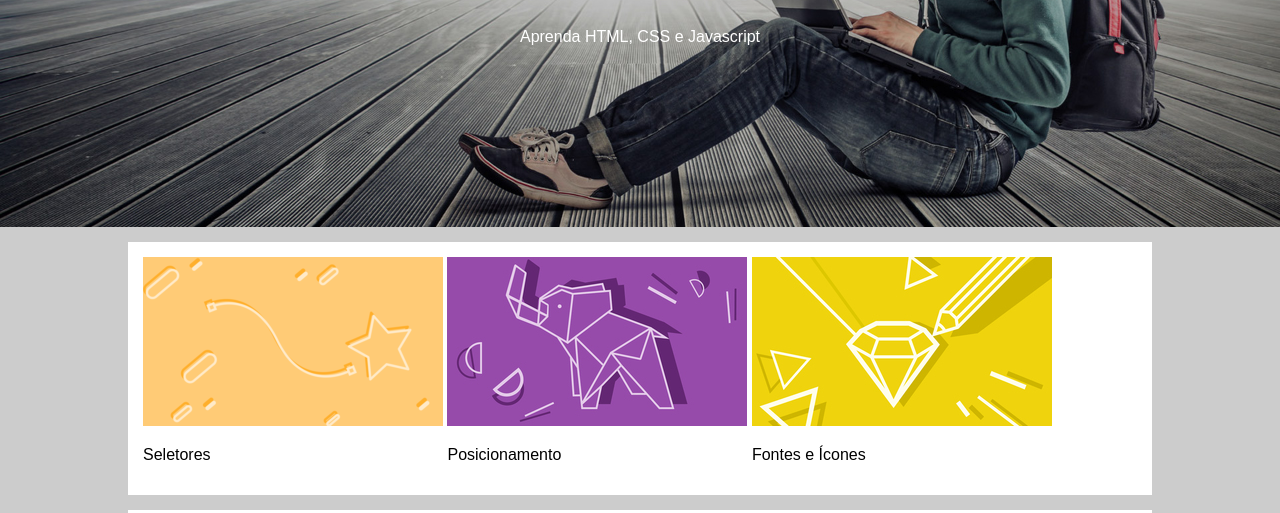
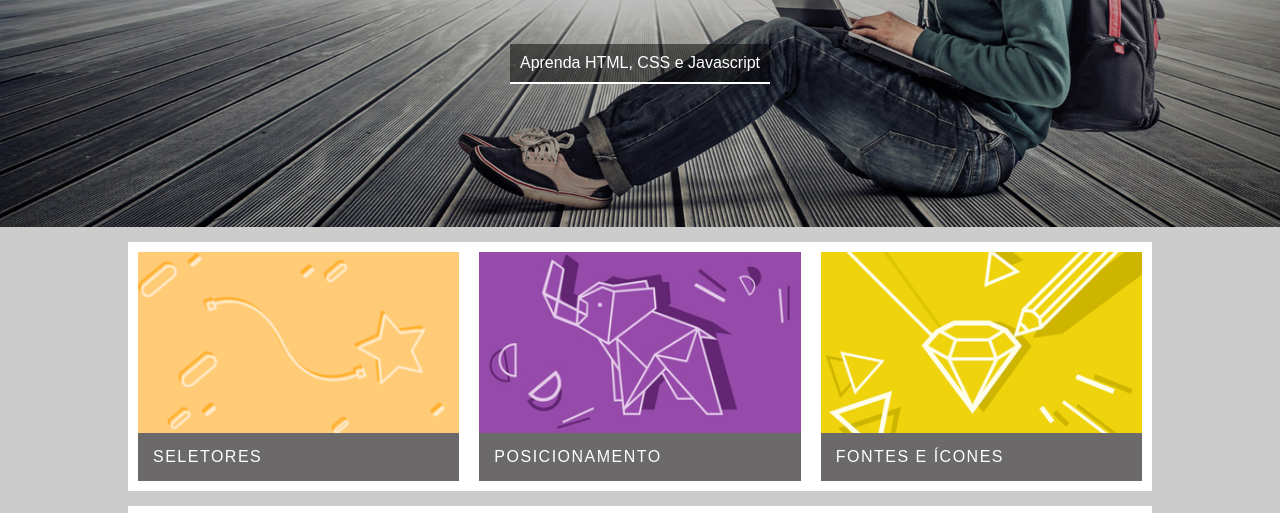
Before and after one commit to pedrofrog/HTML-CSS-JAVASCRIPT, a plain HTML site: page ProjetoCSS/index.html in a window 1280 px wide. Shown: the part 274-787 px from the top of the page. Drawn offline with Linux system fonts and the light colour scheme.

Commit message:
aula 34 - float e ajuste do primeiro projeto

```diff
--- a/ProjetoCSS/css/estilo.css
+++ b/ProjetoCSS/css/estilo.css
@@ -24,6 +24,13 @@ body{
     text-transform: uppercase;
     font-size: 46px;
     text-shadow: 3px 3px 2px #333 ; /* serve para dar sombreamento na fonte, recebe 4 valores, posição do eixo horizontal, eixo vertical, esfumaçamento e a cor da sombra*/
+}
+
+.hero-content p{
+    background-color: rgba(0,0,0, .5);
+    display: inline-block;
+    padding: 10px;
+    border-bottom: 2px solid white;
 }
 
 .hero nav ul{
@@ -60,12 +67,33 @@ main{
 
 .content-section{
     background-color: white;
-    padding: 15px;
+    padding: 10px;
     margin-top: 15px;
+    overflow: auto;
 }
 
 .card{
-    display: inline-block;
+    width: 32%;
+    float: left;
+
+}
+
+.card-1, .card-2{
+    margin-right: 2%;
+}
+
+.card img{
+    width: 100%;
+    display:block;
+}
+
+.card p{
+    background-color: rgb(107, 105, 105);
+    color: white;
+    margin: 0;
+    padding: 15px;
+    text-transform: uppercase;
+    letter-spacing: 1.5px;
 }
 
 .content-header h2{
--- a/ProjetoCSS/index.html
+++ b/ProjetoCSS/index.html
@@ -30,17 +30,17 @@
         <main>
 
         <section class="content-section" >
-            <div class="card">
+            <div class="card card-1">
                 <img src="imagens/card_01.png" alt="">
                 <p>Seletores</p>
             </div>
 
-            <div class="card">
+            <div class="card card-2">
                 <img src="imagens/card_02.jpg" alt="">
                 <p>Posicionamento</p>
             </div>
 
-            <div class="card">
+            <div class="card card-3">
                 <img src="imagens/card_03.jpg" alt="">
                 <p>Fontes e Ícones</p>
             </div>
@@ -64,6 +64,6 @@
             <p>Copyright &copy; 2016</p>
         </footer>
         </div>
-    </body>S
+    </body>
 
 </html>
```
Also changed, not shown: 11_float.html (added, +78 -0 lines).
